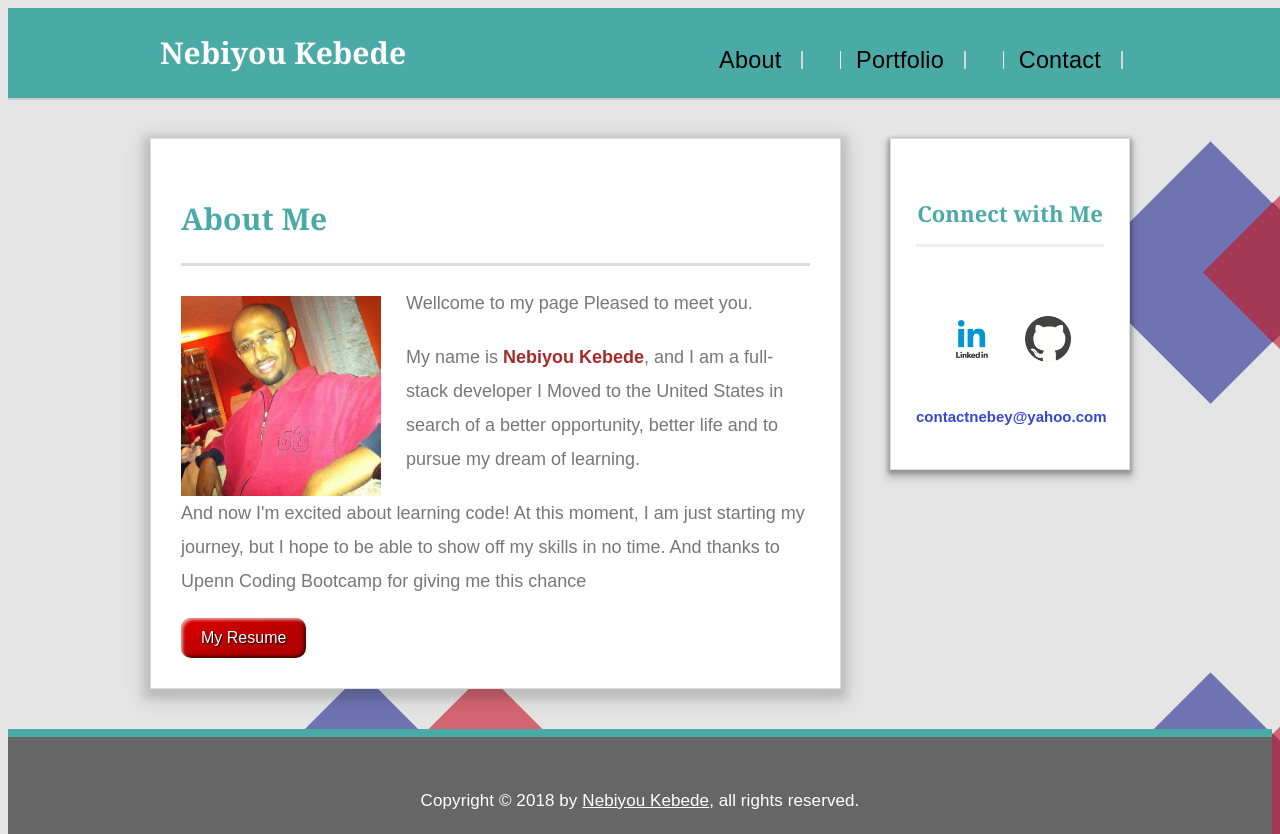
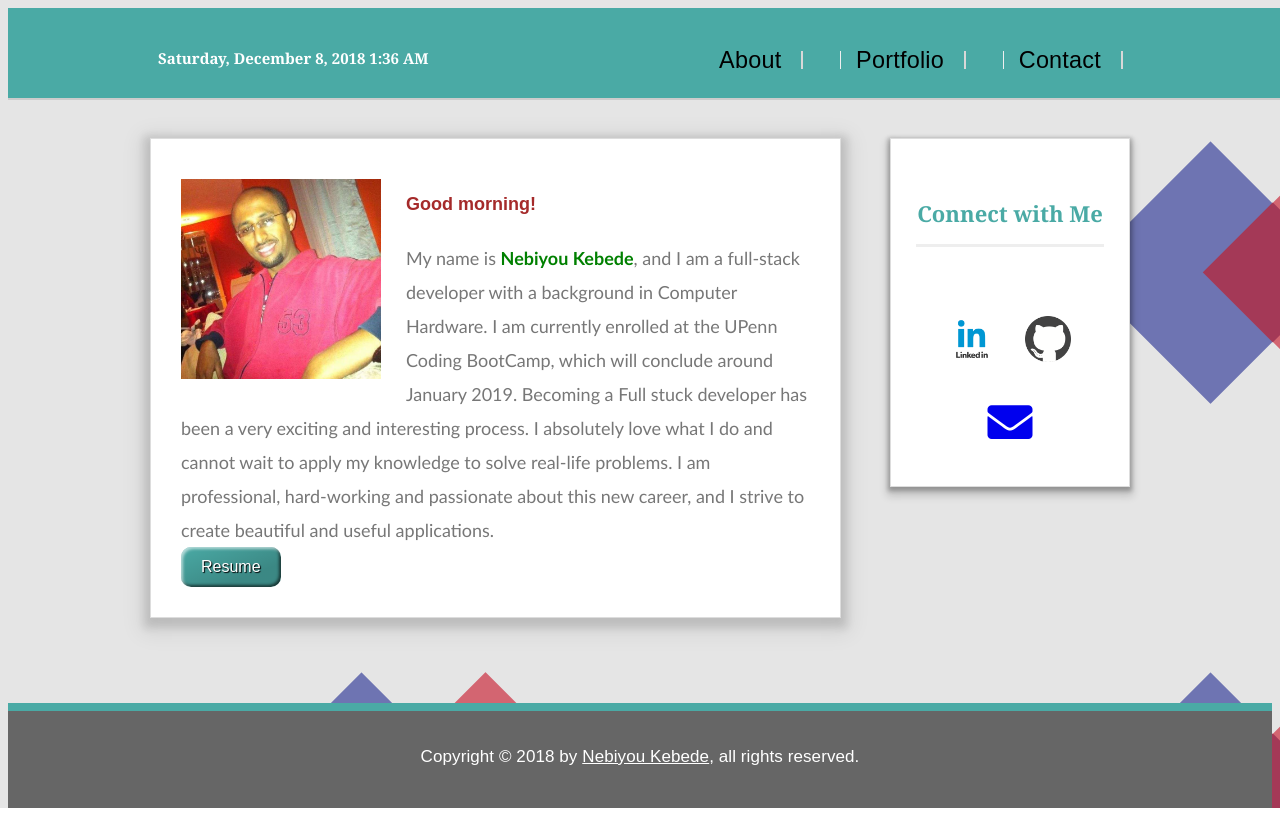
Before and after one commit to nebiyouk/Updated-Portfolio, a plain HTML site: page index.html in a window 1280 px wide. After the commit the page ends 808 px from the top, so only its background shows below. Drawn offline with nearby package versions, Linux system fonts and the light colour scheme.

Commit message:
updating index Page

```diff
--- /dev/null
+++ b/add-content.js
@@ -0,0 +1,22 @@
+var date = new Date();
+var format = "LLLL";
+var today = moment(date).format(format);
+console.log(today);
+document.getElementById("date-time").innerHTML = today;
+
+
+
+var hourNow = date.getHours();
+var greeting;
+
+if (hourNow > 18) {
+    greeting = 'Good evening!';
+} else if (hourNow > 12) {
+    greeting = 'Good afternoon!';
+} else if (hourNow > 0) {
+    greeting = 'Good morning!';
+} else {
+    greeting = 'Welcome!';
+}
+
+document.getElementById("greeting").innerHTML = greeting ;
--- /dev/null
+++ b/assets/css/c01.css
@@ -0,0 +1,27 @@
+
+h3, p {
+    float: left;
+    clear: left;
+    width: 300px;
+    color: #5a514c;
+    text-align: center;}
+h3 {
+    margin: 0 0 0 50px;
+    padding: 25px 0 0 0;
+    font-family: 'Open Sans', arial, sans-serif;
+    font-size: 1.8em;
+    font-style: italic;
+    font-weight: 800;
+    line-height: 0.80em;
+    letter-spacing: -0.02em;
+    text-transform: uppercase;
+}
+
+p {
+    margin: 0 0 0 50px;
+    padding: 30px 0 25px 0;
+    font-weight: bold;
+    text-align: center;}
+p + script + h3 {
+    padding-bottom: 20px;
+    border-bottom: 1px solid #bcbdc0;}
--- a/assets/css/style.css
+++ b/assets/css/style.css
@@ -124,7 +124,7 @@ h3 {
 
 #logo {
   float: left;
-  width: 250px;
+  /* width: 250px; */
   height: 90px;
   font-family: Georgia, Times, "Times New Roman", serif;
   font-size: 30px;
@@ -160,6 +160,7 @@ nav a:first-child {
   color         : var(--color-top-pane);
   letter-spacing: 0.005em;
   text-align    : center;
+  margin-top: -1px;
 }
 
 #copyright a {
@@ -211,6 +212,14 @@ h3,
   margin-right: 0;
 }
 /* All things related to the left panes  */
+#date-time {
+  color: white;
+  font-weight: bolder;
+  font-size: 15px
+}
+.paragraph {
+  font-family: 'Trebuchet MS', 'Lucida Sans Unicode', 'Lucida Grande', 'Lucida Sans', Arial, sans-serif;
+}
 .left_pane {
   background-color: var(--color-top-pane);
   box-shadow      : 0 4px  8px  6px rgba(0, 0, 0, 0.12),
@@ -248,7 +257,7 @@ h3,
 }
 .p1 {
   color: rgb(55, 71, 212);
-  text-align: left;
+  text-align: center;
   font-size: 15px
 }
 /* Main page button */
@@ -261,7 +270,7 @@ h3,
   color: #fff;
   text-shadow: 1px 1px 1px #000;
   border-radius: 10px;
-  background-color: rgba(220, 0, 0, 1);
+  background-color: #4aaaa5;
   background-image: linear-gradient(to top left,
                                     rgba(0, 0, 0, .2),
                                     rgba(0, 0, 0, .2) 30%,
@@ -273,7 +282,6 @@ h3,
 .styled:hover {
   background-color: rgba(255, 0, 0, 1);
 }
-
 .styled:active {
   box-shadow: inset -2px -2px 3px rgba(255, 255, 255, .6),
               inset 2px 2px 3px rgba(0, 0, 0, .6);
--- a/index.html
+++ b/index.html
@@ -4,15 +4,17 @@
 <head>
     <meta charset="UTF-8">
     <title>About | Nebiyou Kebede</title>
+    <!-- fontawesome -->
+    <link rel="stylesheet" href="https://use.fontawesome.com/releases/v5.5.0/css/all.css" integrity="sha384-B4dIYHKNBt8Bc12p+WXckhzcICo0wtJAoU8YZTY5qE0Id1GSseTk6S+L3BlXeVIU"
+        crossorigin="anonymous">
     <link rel="stylesheet" type="text/css" href="assets/css/style.css">
     <meta name="viewport" content="width=device-width,initial-scale=1">
-</head>
-
-<body>
+    <!-- moment js -->
+    <script src="https://rawgit.com/moment/moment/2.2.1/min/moment.min.js"> </script>
 
     <header id="masthead">
         <div class="container">
-            <a href="index.html" id="logo">Nebiyou Kebede</a>
+            <a href="index.html" id="logo"><span id="date-time"></span></a>
             <nav id="website_menu">
                 <a href="index.html">About</a>
                 <a href="portfolio.html">Portfolio</a>
@@ -23,20 +25,24 @@
     <div class="wrapper">
         <div id="main-container" class="container">
             <section class="main-section left_pane">
-                <h1>About Me</h1>
-
+                <!-- date & Time Display -->
+                <span id="date-time"></span>
+                <!-- <h1>About Me</h1> -->
                 <img src="assets/images/NebiyouKebede.jpg" class="auth-image" alt="Nebiyou Kebede">
 
-                <p>Wellcome to my page Pleased to meet you.</p>
-                <p>My name is <strong style=color:brown; class="indexname">Nebiyou Kebede</strong>, and I am a
-                    full-stack developer
-                    I Moved to the United States in search of a better opportunity, better life and to pursue my dream
-                    of learning. </p>
-                <p>And now I'm excited about learning code! At this moment, I am just starting my journey,
-                    but I hope to be able to show off my skills in no time. And thanks to Upenn Coding Bootcamp for
-                    giving me this chance</p>
-                <button class="styled" type="submit" onclick="window.open('assets/images/resume_Nebiyou.pdf')">My
-                    Resume</button>
+                <p> <strong style=color:brown; class="indexname"><span id="greeting"></span></strong> </p>
+                <p class="paragraph">My name is <strong style=color:green; class="indexname">Nebiyou Kebede</strong>,
+                    and I am a
+                    full-stack developer with a background in Computer Hardware.
+                    I am currently enrolled at the UPenn Coding BootCamp, which will conclude around January 2019.
+                    Becoming a Full stuck developer has been a very exciting and interesting process. I absolutely love
+                    what I
+                    do and cannot wait to apply my knowledge to solve real-life problems. I am professional,
+                    hard-working and passionate about this new career, and I strive to create beautiful and useful
+                    applications. <br>
+                    <button class="styled" type="submit" onclick="window.open('assets/images/Resume.pdf')">Resume</button>
+
+                </p>
             </section>
             <section class="sidebar right_pane">
                 <div id="connect">
@@ -46,7 +52,7 @@
                     <a href="https://github.com/nebiyouk" target="_blank"><img src="assets/images/Github.ico" alt="link to Nebi's GitHub page"
                             width="70" height="70"></a>
                     <strong>
-                        <p class="p1">contactnebey@yahoo.com</p>
+                        <p class="p1"> <a href="mailto:contactnebey@yahoo.com"><i class="fas fa-envelope fa-3x"></i></a></p>
                     </strong>
                 </div>
             </section>
@@ -61,6 +67,7 @@
                     Kebede</a>, all rights reserved.</p>
         </div>
     </footer>
-</body>
+    <script src="add-content.js"></script>
+    </body>
 
 </html>
```
Also changed, not shown: assets/js/add-content.js (added, +15 -0 lines), contact.html (+5 -2 lines), portfolio.html (+10 -6 lines), assets/images/pic01.jpg (added), 1 other file.
